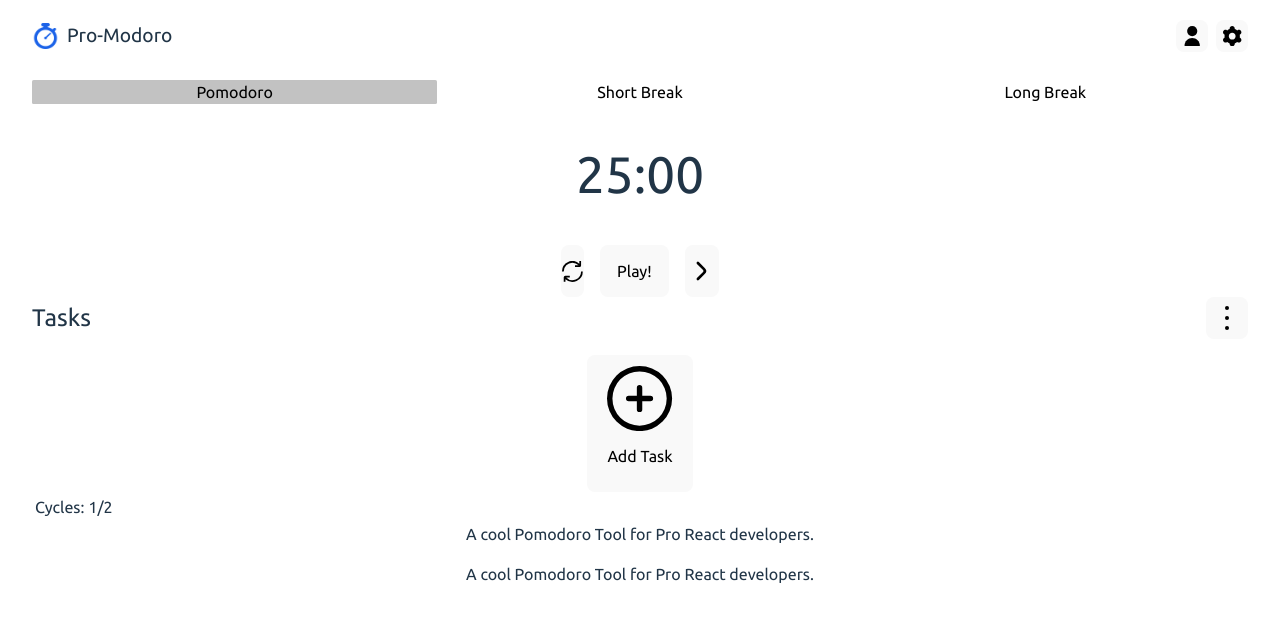
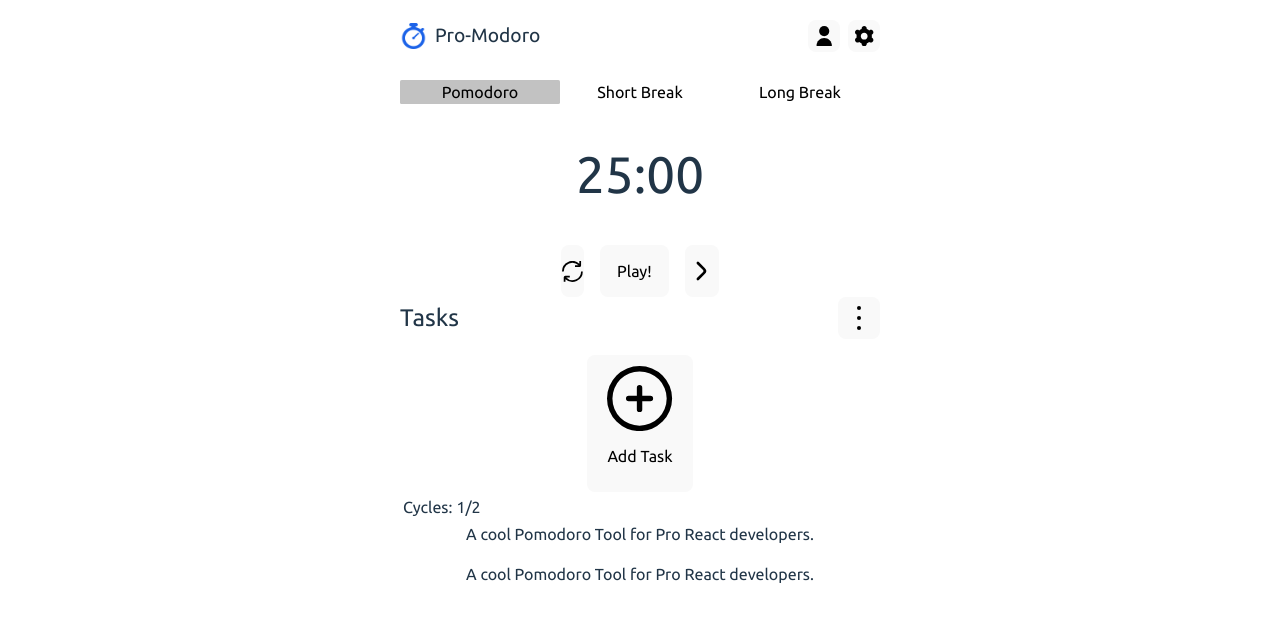
Before and after one commit to shgnplaatjies/Pro-modoro, a React (Vite) app in the folder Promodoro/: page / in a window 1280 px wide. Shown: the top 622 px of the page. Built offline with nearby package versions, Linux system fonts and the light colour scheme.

Commit message:
Adds responsive width clamping app-wide.

```diff
--- a/Promodoro/src/App.css
+++ b/Promodoro/src/App.css
@@ -1,11 +1,8 @@
-.app-screen {
+.app-container {
   display: flex;
   height: 100%;
+  width: clamp(4rem, calc(100% - 2rem), 30rem);
   padding-inline: 2rem;
-}
-
-input {
-  overflow: hidden;
 }
 
 button svg {
@@ -18,6 +15,7 @@ ul {
 }
 
 input {
+  overflow: hidden;
   border-style: unset;
   border: none;
   background-color: rgba(0, 0, 0, 0.05);
--- a/Promodoro/src/App.jsx
+++ b/Promodoro/src/App.jsx
@@ -17,7 +17,7 @@ function App() {
   }, []);
 
   return (
-    <div className="app-screen">
+    <div className="app-container">
       {loading ? (
         <Loading />
       ) : (
--- a/Promodoro/src/index.css
+++ b/Promodoro/src/index.css
@@ -17,6 +17,8 @@
 }
 
 #root {
+  display: flex;
+  justify-content: center;
   min-width: 360;
   margin: 0 auto;
   text-align: center;
--- a/Promodoro/src/pages/Home/Home.css
+++ b/Promodoro/src/pages/Home/Home.css
@@ -1,4 +1,4 @@
-.home-screen {
+.home-container {
   display: flex;
   flex-direction: column;
   width: 100%;
--- a/Promodoro/src/pages/Home/Home.jsx
+++ b/Promodoro/src/pages/Home/Home.jsx
@@ -4,7 +4,7 @@ import "./Home.css";
 
 function Home() {
   return (
-    <div className="home-screen">
+    <div className="home-container">
       <section className="pomodoro-section">
         <AppHeader />
         <Pomodoro />
--- a/Promodoro/src/pages/Loading/Loading.css
+++ b/Promodoro/src/pages/Loading/Loading.css
@@ -1,4 +1,4 @@
-.loading-screen {
+.loading-container {
   display: flex;
   flex-direction: column;
   justify-content: center;
--- a/Promodoro/src/pages/Loading/Loading.jsx
+++ b/Promodoro/src/pages/Loading/Loading.jsx
@@ -25,7 +25,7 @@ function Loading() {
   });
 
   return (
-    <div className="loading-screen">
+    <div className="loading-container">
       <h2>{loadingText}</h2>
       <DotLoader className="dot-loader" loading size={"2.3rem"} color="black" />
     </div>
```
